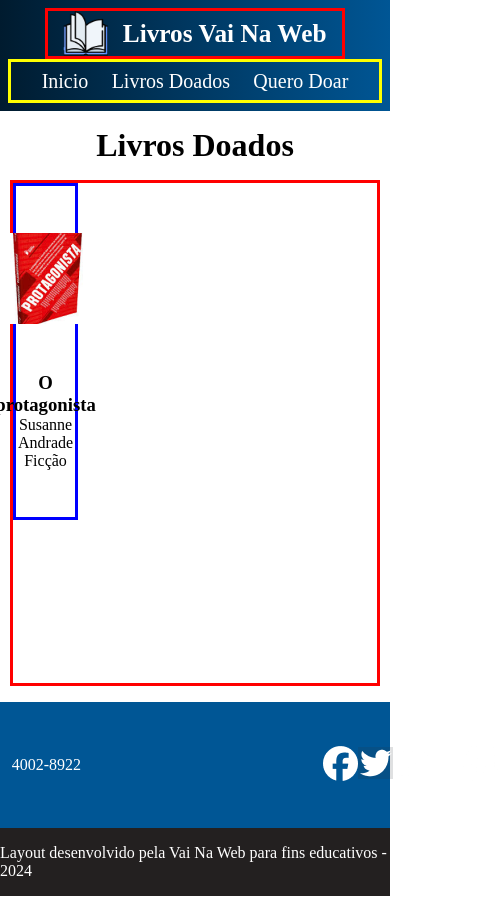
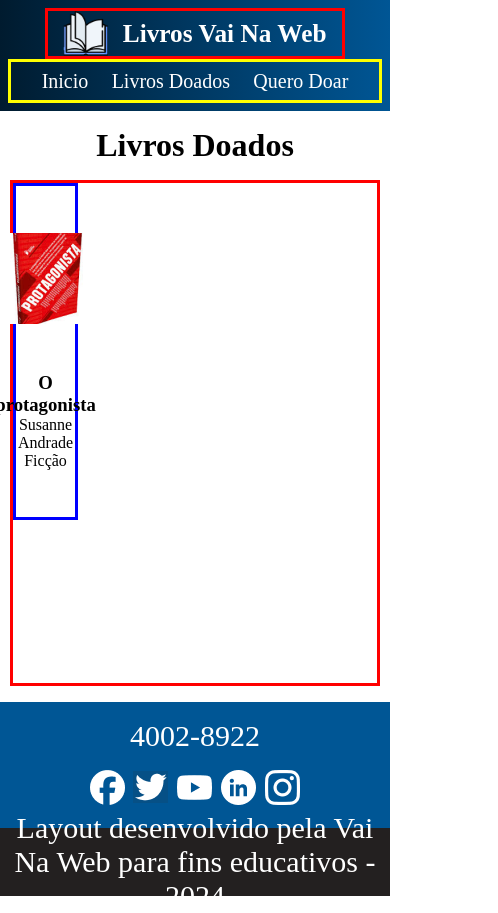
Before and after one commit to Marcos-Sobral/VainaWeb-Livros, a React (Vite) app: page /livrosDoados in a window 390 px wide. Shown: the whole page, 498 px wide, since content can reach past the window. Built offline with nearby package versions, Linux system fonts and the light colour scheme.

Commit message:
♻️: S1: refactor: refatorando Footer

```diff
--- a/src/Components/Footer/Footer.jsx
+++ b/src/Components/Footer/Footer.jsx
@@ -10,7 +10,7 @@ export default function Footer(){
         <footer className={s.footer}>
             <section className={s.contatosFooter}>
                 <p>4002-8922</p>
-                <nav>
+                <nav className="">
                     <a href=""><img src={logoFacebook} alt="Imagem branca da logo do Facebook" /></a>
                     <a href=""><img src={logoTwitter} alt="Imagem branca da logo do Twitter" /></a>
                     <a href=""><img src={logoYoutube} alt="Imagem branca da logo do Youtube" /></a>
--- a/src/Components/Footer/footer.module.scss
+++ b/src/Components/Footer/footer.module.scss
@@ -23,3 +23,24 @@
     justify-content: center;
     align-items: center;
 }
+
+@media (max-width: 1200px){
+    footer{
+        font-size: 30px;
+        .contatosFooter {
+            justify-content: space-evenly;
+            align-items: center;
+            flex-direction: column;
+            nav {
+                width: 60%;
+                display: flex;
+                justify-content: space-around;
+                align-items: center;
+            }
+        }
+
+        .copyright {
+            text-align: center;
+        }
+    }
+}
```
